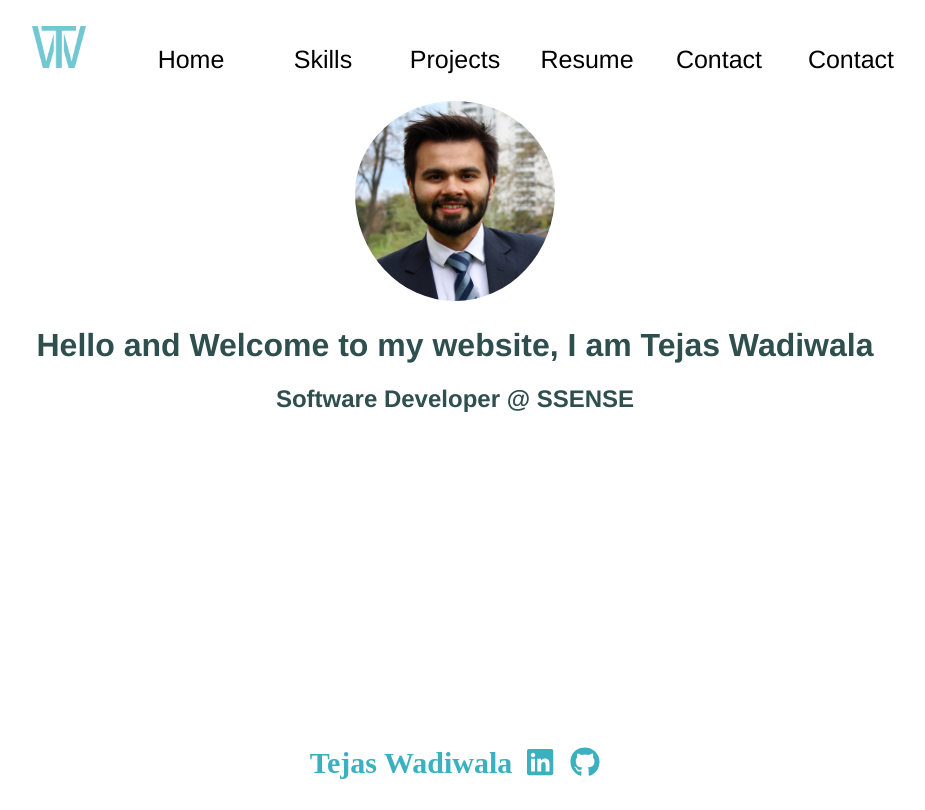
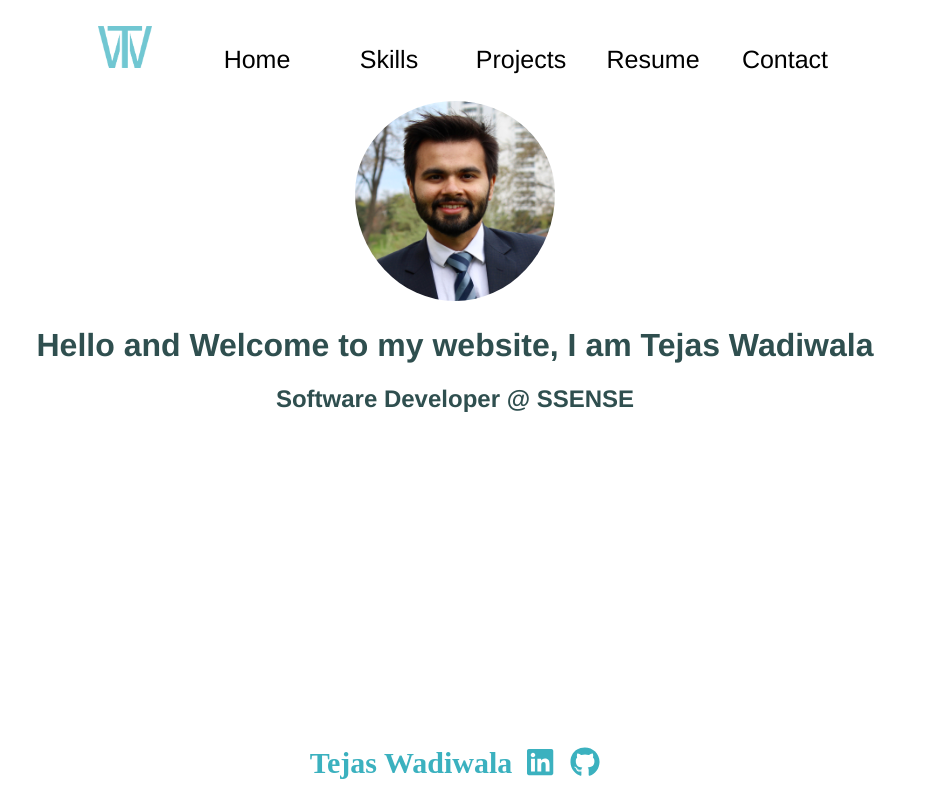
Before and after one commit to tejaswadiwala/portfolio-reactjs, a React (Create React App) app: page / in a window 1280 px wide. Shown: the whole page, without its empty margins (185-1110 px from the left). Built offline with nearby package versions, Linux system fonts and the light colour scheme; what aws-amplify would draw is missing.

Commit message:
Remove extra contact page from header

```diff
--- a/src/NavBar.js
+++ b/src/NavBar.js
@@ -23,9 +23,6 @@ const NavBar = () => (
             <li>
                 <Link to="/contact">Contact</Link>
             </li>
-            <li>
-                <Link to="/contact">Contact</Link>
-            </li>
         </ul>
     </nav>
 );
```
